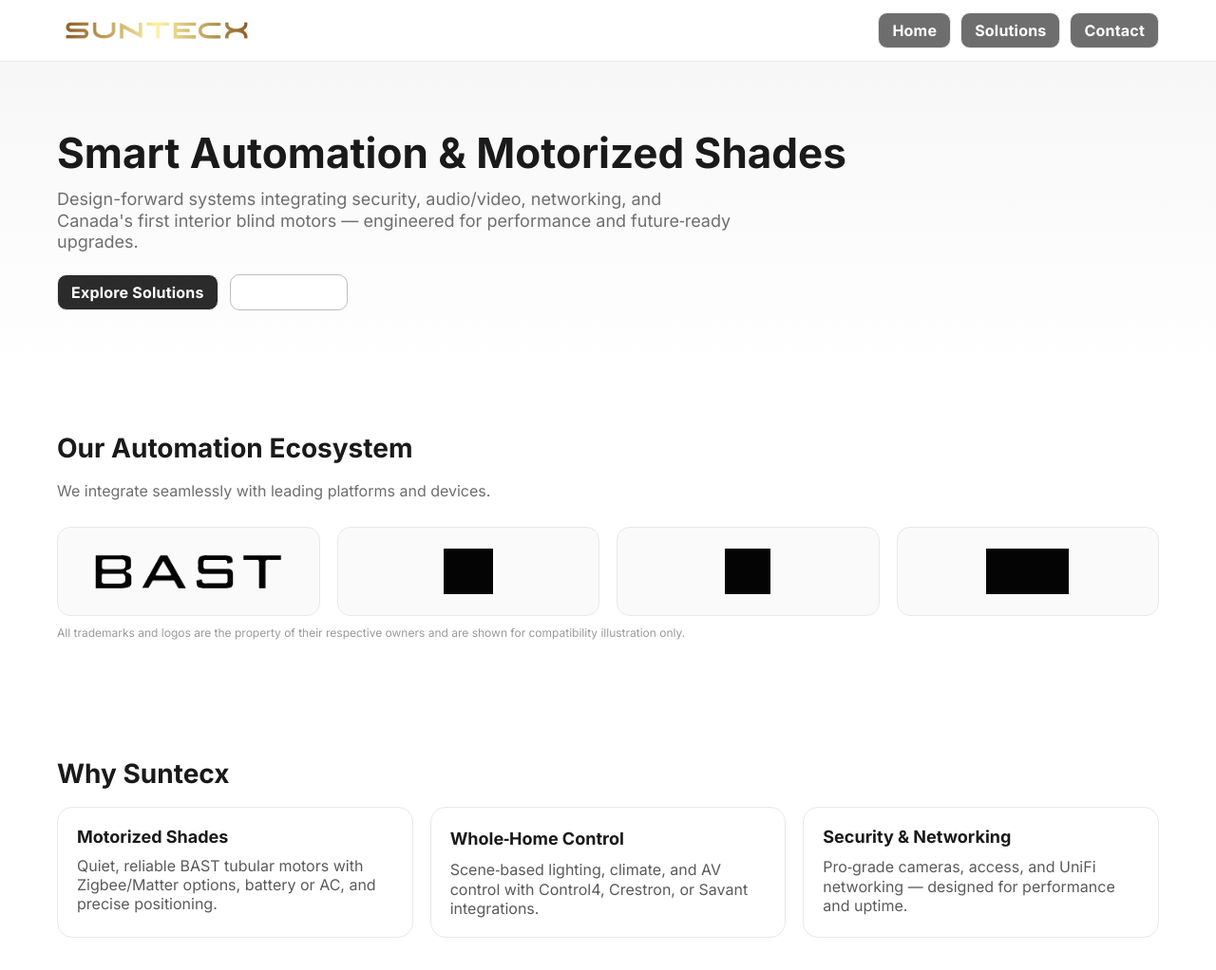
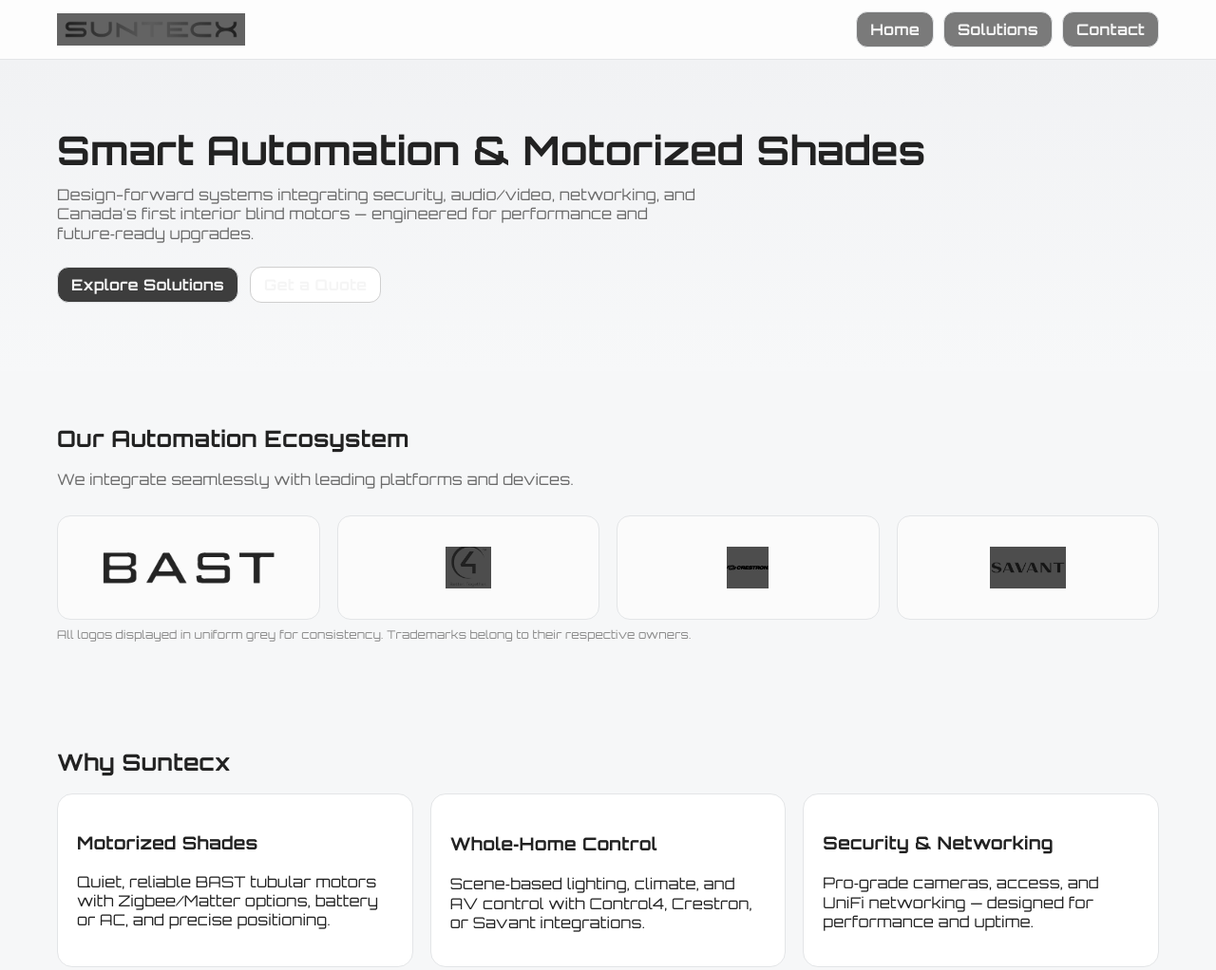
Before and after one commit to waleedalkassim-cyber/suntecx-site, a plain HTML site: page index.html in a window 1280 px wide. Shown: the top 1022 px of the page at 95% size. Drawn offline with Linux system fonts and the light colour scheme.

Commit message:
Add files via upload

```diff
--- a/index.html
+++ b/index.html
@@ -5,7 +5,9 @@
   <meta name="viewport" content="width=device-width, initial-scale=1" />
   <title>Suntecx — Smart Automation & Shades</title>
   <meta name="description" content="Suntecx: modern smart-home automation, AV, security, and motorized shades." />
-  <link href="https://fonts.googleapis.com/css2?family=Inter:wght@400;500;600;700&display=swap" rel="stylesheet">
+  <link rel="preconnect" href="https://fonts.googleapis.com">
+  <link rel="preconnect" href="https://fonts.gstatic.com" crossorigin>
+  <link href="https://fonts.googleapis.com/css2?family=Orbitron:wght@400;600;700&display=swap" rel="stylesheet">
   <link rel="stylesheet" href="styles.css" />
 </head>
 <body>
@@ -38,12 +40,12 @@
       <h2>Our Automation Ecosystem</h2>
       <p class="lead">We integrate seamlessly with leading platforms and devices.</p>
       <div class="logo-grid">
-        <a class="logo-card" href="https://www.bast-corp.ca" target="_blank" rel="noopener"><img src="assets/bast.png" alt="BAST"></a>
-        <a class="logo-card" href="https://www.control4.com" target="_blank" rel="noopener"><img src="assets/control4.png" alt="Control4"></a>
-        <a class="logo-card" href="https://www.crestron.com" target="_blank" rel="noopener"><img src="assets/crestron.png" alt="Crestron"></a>
-        <a class="logo-card" href="https://www.savant.com" target="_blank" rel="noopener"><img src="assets/savant.png" alt="Savant"></a>
+        <a class="logo-card" href="https://www.bast-corp.ca" target="_blank" rel="noopener"><img class="logo-uniform" src="assets/bast.png" alt="BAST"></a>
+        <a class="logo-card" href="https://www.control4.com" target="_blank" rel="noopener"><img class="logo-uniform" src="assets/control4.png" alt="Control4"></a>
+        <a class="logo-card" href="https://www.crestron.com" target="_blank" rel="noopener"><img class="logo-uniform" src="assets/crestron.png" alt="Crestron"></a>
+        <a class="logo-card" href="https://www.savant.com" target="_blank" rel="noopener"><img class="logo-uniform" src="assets/savant.png" alt="Savant"></a>
       </div>
-      <p class="tiny" style="margin-top:10px">All trademarks and logos are the property of their respective owners and are shown for compatibility illustration only.</p>
+      <div class="logo-note">All logos displayed in uniform grey for consistency. Trademarks belong to their respective owners.</div>
     </div>
   </section>
 
@@ -70,7 +72,7 @@
     <div class="wrap footer-grid">
       <div>
         <div style="display:flex;align-items:center;gap:10px;margin-bottom:10px">
-          <img src="assets/suntecx.png" alt="Suntecx logo small" style="height:24px;width:auto"/>
+          <img src="assets/suntecx.png" alt="Suntecx logo small" style="height:22px;width:auto;filter:grayscale(1) brightness(.45) contrast(1.1)"/>
           <strong>Suntecx</strong>
         </div>
         <div class="foot-note">Smart automation, AV, security & motorized shades. Serving GTA & beyond.</div>
--- a/styles.css
+++ b/styles.css
@@ -1,52 +1,63 @@
 :root{
-  --bg:#ffffff;
-  --text:#1a1a1a;
-  --muted:#6e6e6e;
-  --line:#e9e9e9;
-  --btn:#6e6e6e;
-  --btn-hover:#4a4a4a;
-  --footer:#222222;
+  --bg:#f6f7f8;
+  --text:#222222;         /* dark grey, not black */
+  --muted:#6b6b6b;
+  --line:#e3e5e7;
+  --btn:#7a7a7a;
+  --btn-hover:#5e5e5e;
+  --footer:#1f1f1f;       /* near-black but still grey */
+  --card:#ffffff;
 }
 *{box-sizing:border-box}
-html,body{margin:0;padding:0;font-family:Inter,system-ui,-apple-system,Segoe UI,Roboto,Arial,sans-serif;background:var(--bg);color:var(--text)}
+html,body{margin:0;padding:0;background:var(--bg);color:var(--text);font-family:'Orbitron',system-ui,Segoe UI,Roboto,Arial,sans-serif;letter-spacing:.2px}
 a{color:inherit;text-decoration:none}
-.header{position:sticky;top:0;z-index:50;background:#fff;border-bottom:1px solid var(--line)}
+
+/* Header */
+.header{position:sticky;top:0;z-index:50;background:#fdfdfd;border-bottom:1px solid var(--line)}
 .wrap{max-width:1200px;margin:0 auto;padding:0 20px}
 .row{display:flex;align-items:center;justify-content:space-between}
 .brand{display:flex;align-items:center;gap:12px;padding:14px 0}
-.brand img{height:36px;width:auto;display:block}
+.brand img{height:34px;width:auto;display:block;filter:grayscale(1) brightness(.4) contrast(1.1)} /* make Suntecx logo grey */
 .nav{display:flex;gap:10px;align-items:center}
-.btn{display:inline-flex;align-items:center;gap:8px;border:1px solid var(--line);background:var(--btn);color:#ffffff !important;padding:10px 14px;border-radius:10px;font-weight:700;line-height:1;letter-spacing:.2px;transition:transform .15s ease, background .15s ease, box-shadow .15s ease}
-.btn *{color:#ffffff !important}
-.btn span{display:inline !important}
+
+/* Buttons */
+.btn{display:inline-flex;align-items:center;gap:8px;border:1px solid var(--line);background:var(--btn);color:#f5f5f5 !important;padding:10px 14px;border-radius:12px;font-weight:700;line-height:1;transition:transform .15s ease, background .15s ease, box-shadow .15s ease}
+.btn *{color:#f5f5f5 !important}
 .btn:hover{background:var(--btn-hover);transform:translateY(-1px);box-shadow:0 6px 18px rgba(0,0,0,.08)}
 .btn:active{transform:translateY(0)}
-.btn svg{width:18px;height:18px;display:block;stroke:#ffffff !important}
-.hero{padding:72px 0;background:linear-gradient(180deg,#f7f7f7,#ffffff)}
-.hero h1{font-size:44px;line-height:1.1;margin:0 0 14px}
-.hero p{font-size:18px;color:var(--muted);max-width:720px;margin:0 0 24px}
+
+/* Hero */
+.hero{padding:72px 0;background:linear-gradient(180deg,#f1f2f4,#f7f8f9)}
+.hero h1{font-size:42px;line-height:1.1;margin:0 0 14px}
+.hero p{font-size:16px;color:var(--muted);max-width:720px;margin:0 0 24px}
 .cta{display:flex;gap:12px;flex-wrap:wrap}
-.cta .primary{background:#2b2b2b}
-.cta .primary:hover{background:#1f1f1f}
-.cta .ghost{background:#fff;color:#2b2b2b;border-color:#bdbdbd}
+.cta .primary{background:#3d3d3d}
+.cta .primary:hover{background:#353535}
+.cta .ghost{background:#ffffff;color:#3d3d3d;border-color:#cfcfcf}
 .cta .ghost:hover{background:#f2f2f2}
+
+/* Sections */
 .section{padding:56px 0}
-.section h2{font-size:28px;margin:0 0 18px}
+.section h2{font-size:24px;margin:0 0 18px}
 .section p.lead{color:var(--muted);margin:0 0 28px}
+
+/* Cards */
+.features{display:grid;grid-template-columns:repeat(1,minmax(0,1fr));gap:18px}
+@media(min-width:900px){.features{grid-template-columns:repeat(3,minmax(0,1fr))}}
+.card{border:1px solid var(--line);border-radius:16px;padding:20px;background:var(--card)}
+
+/* Logos - uniform size & grey tone */
 .logo-grid{display:grid;grid-template-columns:repeat(2,minmax(0,1fr));gap:18px}
 @media(min-width:720px){.logo-grid{grid-template-columns:repeat(4,minmax(0,1fr))}}
-.logo-card{background:#fafafa;border:1px solid var(--line);border-radius:14px;padding:22px;display:flex;align-items:center;justify-content:center;min-height:92px;transition:transform .15s ease, box-shadow .15s ease}
+.logo-card{background:#fbfbfb;border:1px solid var(--line);border-radius:14px;padding:22px;display:flex;align-items:center;justify-content:center;min-height:110px;transition:transform .15s ease, box-shadow .15s ease}
 .logo-card:hover{transform:translateY(-2px);box-shadow:0 10px 28px rgba(0,0,0,.06)}
-/* Force partner logos to black while keeping Suntecx gold */
-.logo-card img{max-height:48px;width:auto;opacity:.98;filter:grayscale(1) brightness(0) contrast(1.2)}
-.features{display:grid;grid-template-columns:repeat(1,minmax(0,1fr));gap:18px}
-@media(min-width:900px){.features{grid-template-columns:repeat(3,minmax(0,1fr))}}
-.card{border:1px solid var(--line);border-radius:16px;padding:20px;background:#fff}
-.card h3{margin:0 0 10px;font-size:18px}
-.card p{margin:0;color:#5a5a5a}
-footer{background:var(--footer);color:#e8e8e8;padding:28px 0;margin-top:56px;border-top:1px solid #000}
+.logo-card img.logo-uniform{height:44px;width:auto;display:block;filter:grayscale(1) brightness(.32) contrast(1.1)} /* same grey tone for all */
+.logo-note{font-size:12px;color:#8a8a8a;margin-top:8px}
+
+/* Footer */
+footer{background:var(--footer);color:#e8e8e8;padding:28px 0;margin-top:56px;border-top:1px solid #141414}
 .footer-grid{display:grid;grid-template-columns:1fr;gap:16px}
 @media(min-width:700px){.footer-grid{grid-template-columns:1.2fr .8fr}}
-.foot-note{color:#bfbfbf;font-size:13px}
-.tiny{font-size:12px;color:#9a9a9a}
+.foot-note{color:#c6c6c6;font-size:13px}
+.tiny{font-size:12px;color:#a8a8a8}
 .sr-only{position:absolute;left:-9999px;top:auto;width:1px;height:1px;overflow:hidden}
```
Also changed, not shown: contact.html (+5 -3 lines), solutions.html (+8 -6 lines), README.txt.
